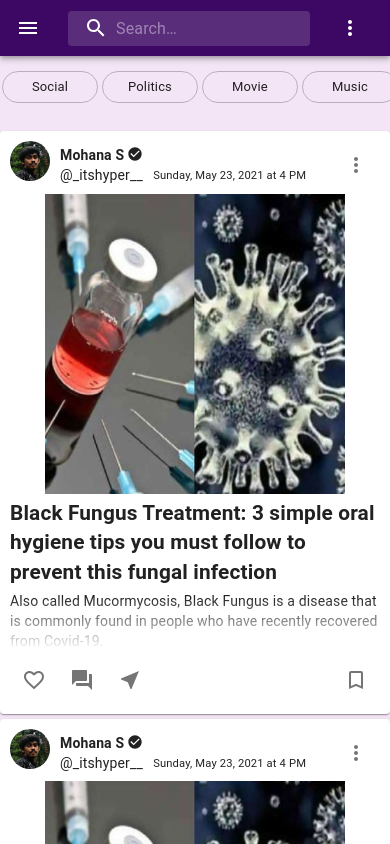
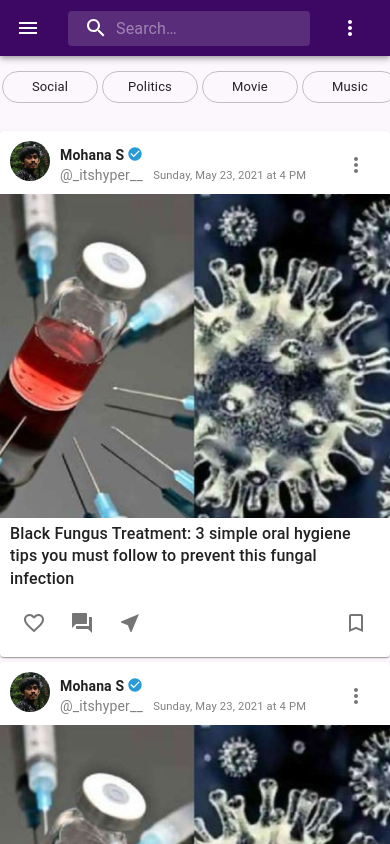
Before and after one commit to Hypermona/opinionkings, a React (Create React App) app: page / in a window 390 px wide. Shown: the top 844 px of the page. Built offline with nearby package versions, Linux system fonts and the light colour scheme.

Commit message:
Fix: full screen image for mobile

```diff
--- a/src/Components/Posts/PostBody.jsx
+++ b/src/Components/Posts/PostBody.jsx
@@ -26,7 +26,9 @@ function PostBody({ post }) {
   return (
     <div className="content">
       <div className="title">{post.title}</div>
-      <div className={classes.description}>{post.shortDescription}</div>
+      <div className={classes.description} id="description">
+        {post.shortDescription}
+      </div>
     </div>
   );
 }
--- a/src/Components/Posts/PostHead.jsx
+++ b/src/Components/Posts/PostHead.jsx
@@ -45,7 +45,7 @@ function PostHead({ userId, dateAndTime }) {
             <p className="name">
               {user.name}
               <Tooltip title="verified" placement="right-start">
-                <CheckCircleIcon className="check-badge" />
+                <CheckCircleIcon className="check-badge" style={{ color: "#289bd7" }} />
               </Tooltip>
             </p>
             <p className="user-name">@{user.userName}</p>
--- a/src/Components/Posts/post.css
+++ b/src/Components/Posts/post.css
@@ -35,4 +35,10 @@
       "body "
       "tail ";
   }
+  .image {
+    width: 100vw;
+    height: 100%;
+
+    margin: auto -10px;
+  }
 }
--- a/src/Components/Posts/postBody.css
+++ b/src/Components/Posts/postBody.css
@@ -10,3 +10,12 @@
   -moz-background-clip: text;
   -moz-text-fill-color: transparent; */
 }
+@media only screen and (max-width: 600px) {
+  .title {
+    font-size: 1rem;
+    font-weight: 500;
+  }
+  #description {
+    display: none !important;
+  }
+}
--- a/src/Components/Posts/postHead.css
+++ b/src/Components/Posts/postHead.css
@@ -7,6 +7,7 @@
   padding: 0;
 }
 .user-name {
+  color: gray;
   margin: 0;
   padding: 0;
 }
@@ -19,6 +20,7 @@
   margin: auto 10px;
 }
 .date-time {
+  color: gray;
   font-size: 0.7rem;
   margin: auto 0 5px 0;
 }
--- a/src/Custom/Customization.jsx
+++ b/src/Custom/Customization.jsx
@@ -11,8 +11,8 @@ export default function Customization({ children }) {
   const theme = createMuiTheme({
     palette: {
       background: {
-        default: finalTheme ? "#1C1124" : "#f3e5f5",
-        paper: finalTheme ? "#321F40" : "#ffffff",
+        default: finalTheme ? "#1C1124" : "#fcf7fc",
+        paper: finalTheme ? "#22142a" : "#ffffff",
       },
       type: finalTheme ? "dark" : "light",
       primary: {
```
